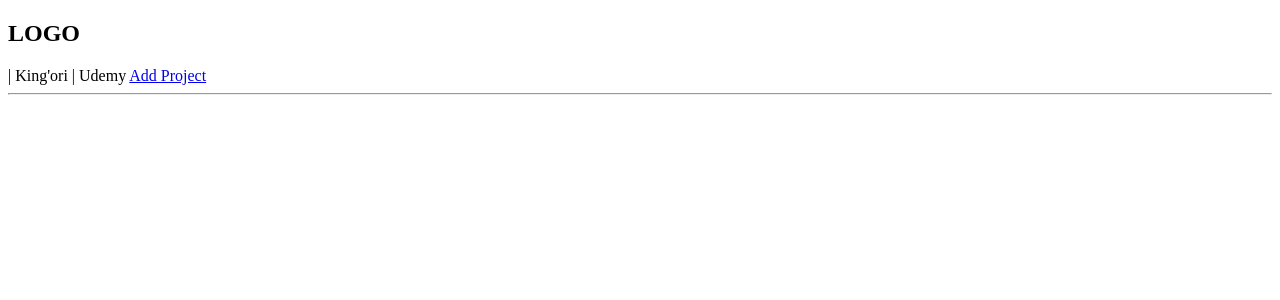
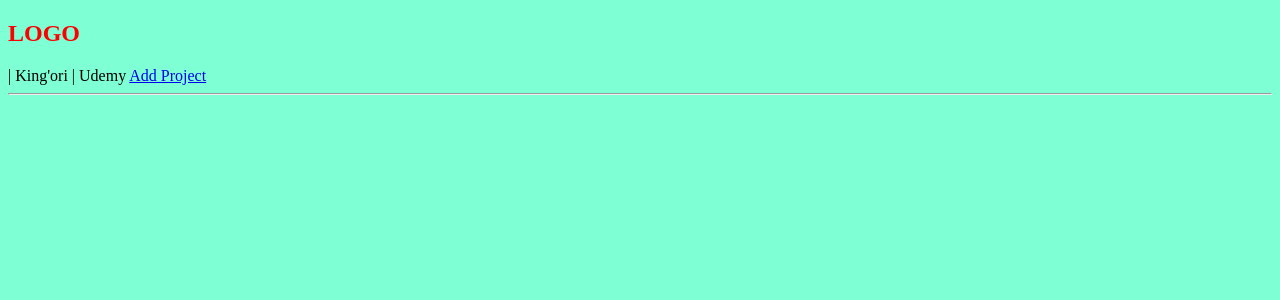
Before and after one commit to EdwinKingori/DevSearch, a Django app: template devsearch/templates/base.html in a window 1280 px wide. Shown: the top 300 px of the page. Run offline with Django 5.2, Linux system fonts and the light colour scheme; the template is opened without the code that fills it, so the values that code supplies are empty.

Commit message:
adding static files

```diff
--- a/devsearch/devsearch/settings.py
+++ b/devsearch/devsearch/settings.py
@@ -125,8 +125,12 @@ USE_TZ = True
 # Static files (CSS, JavaScript, Images)
 # https://docs.djangoproject.com/en/5.0/howto/static-files/
 
+STATIC_ROOT = BASE_DIR / "staticfiles"
+STATIC_URL = 'static/'
 
-STATIC_URL = 'static/'
+STATICFILES_DIRS = [
+    BASE_DIR / 'static'
+]
 
 
 # Default primary key field type
--- /dev/null
+++ b/devsearch/static/styles/base.css
@@ -0,0 +1,11 @@
+
+body{
+    background-color: aquamarine;
+}
+h1,h2{
+    color: red;
+}
+
+p{
+    color:aqua;
+}
--- a/devsearch/templates/base.html
+++ b/devsearch/templates/base.html
@@ -1,3 +1,5 @@
+{% load static %}
+
 <!DOCTYPE html>
 <html lang="en">
 <head>
@@ -7,6 +9,7 @@
         {% block title %}
         {% endblock title %}
     </title>
+    <link rel="stylesheet" href="{% static 'styles/base.css' %}">
 </head>
 <body>
 
--- a/devsearch/templates/navbar.html
+++ b/devsearch/templates/navbar.html
@@ -1,5 +1,5 @@
 {# {% extends "base.html" %} #}
-
+{% load static %}
 
 {% block content %}
    <div>
```
